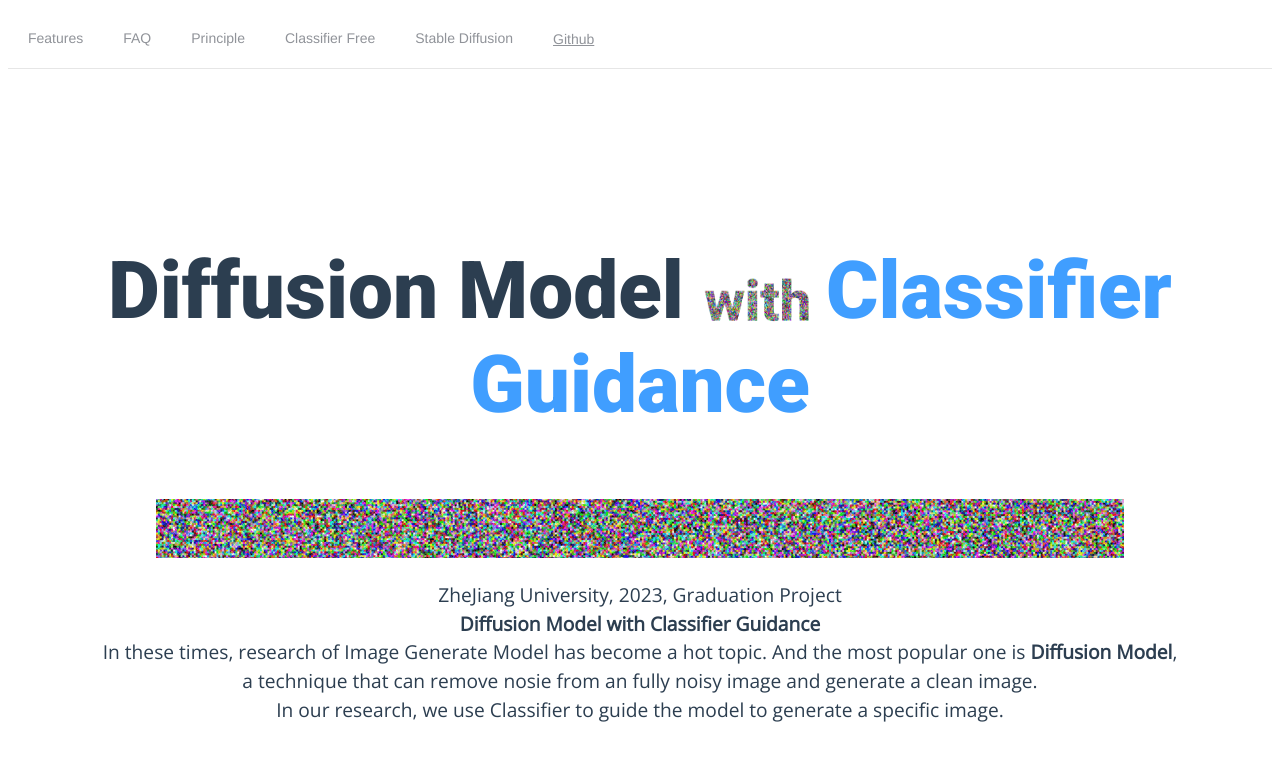
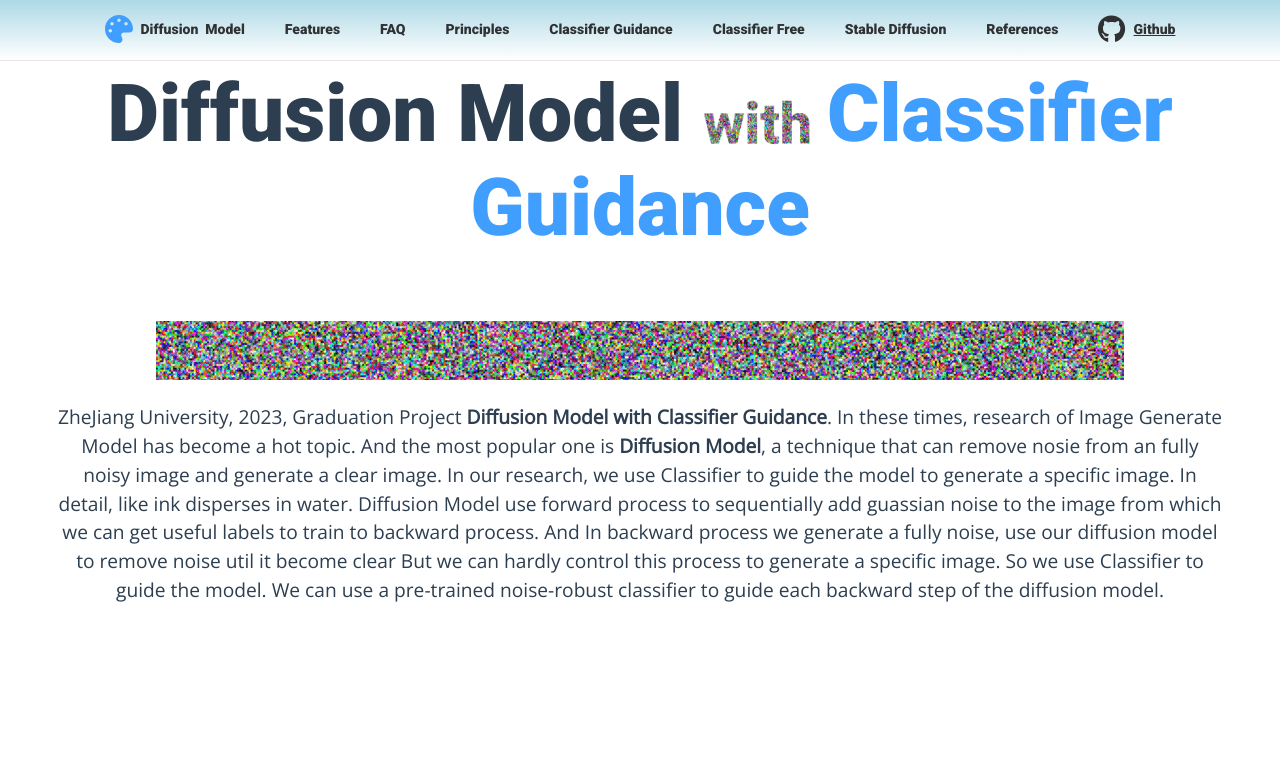
Before and after one commit to zwc233/diffusion_demo, a Vue app: page / in a window 1280 px wide. Shown: the top 760 px of the page. Built offline with nearby package versions, Linux system fonts and the light colour scheme.

Commit message:
修改图标

```diff
--- a/package.json
+++ b/package.json
@@ -8,6 +8,11 @@
     "lint": "vue-cli-service lint"
   },
   "dependencies": {
+    "@fortawesome/fontawesome-svg-core": "^6.4.0",
+    "@fortawesome/free-brands-svg-icons": "^6.4.0",
+    "@fortawesome/free-regular-svg-icons": "^6.4.0",
+    "@fortawesome/free-solid-svg-icons": "^6.4.0",
+    "@fortawesome/vue-fontawesome": "^2.0.10",
     "core-js": "^3.8.3",
     "element-ui": "^2.15.13",
     "vue": "^2.6.14"
--- a/src/components/DemoEntry.vue
+++ b/src/components/DemoEntry.vue
@@ -11,14 +11,25 @@
       />
     </head>
     <el-menu :default-active="activeIndex" class="el-menu-demo" mode="horizontal" @select="handleSelect">
-      <el-menu-item index="1">Features</el-menu-item>
-      <el-menu-item index="2">FAQ</el-menu-item>
-      <el-menu-item index="3">Principle</el-menu-item>
-      <el-menu-item index="5">Classifier Free</el-menu-item>
-      <el-menu-item index="6">Stable Diffusion</el-menu-item>
-      <el-menu-item index="7"><a href="https://github.com/zwc233/guided-diffusion" target="_blank">Github</a></el-menu-item>
+      <el-menu-item index="1">
+        <font-awesome-icon icon="fa-palette" size="2xl" style="color: #409EFF;" />
+        <span style="margin-left: 8px;">Diffusion</span>
+        &nbsp;&nbsp;
+        <span> Model</span>
+      </el-menu-item>
+      <el-menu-item index="2">Features</el-menu-item>
+      <el-menu-item index="3">FAQ</el-menu-item>
+      <el-menu-item index="4">Principles</el-menu-item>
+      <el-menu-item index="5">Classifier Guidance</el-menu-item>
+      <el-menu-item index="6">Classifier Free</el-menu-item>
+      <el-menu-item index="7">Stable Diffusion</el-menu-item>
+      <el-menu-item index="8">References</el-menu-item>
+      <el-menu-item index="9">
+        <font-awesome-icon icon="fa-brands fa-github" size="2xl" />
+        <a style="margin-left: 8px;" href="https://github.com/zwc233/guided-diffusion" target="_blank">Github</a>
+      </el-menu-item>
     </el-menu>
-    <el-container style="height: 100vh;">
+    <el-container style="height: 80vh;">
       <el-main class="centered-content">
         <h1>
           <span style="margin-right: 15px;">Diffusion Model</span>
@@ -32,15 +43,16 @@
         <div class="centered-text">
           <p>
             ZheJiang University, 2023, Graduation Project
-            <br />
-            <b>Diffusion Model with Classifier Guidance</b>
-            <br />
+            <b>Diffusion Model with Classifier Guidance</b>.
             In these times, research of Image Generate Model has become a hot topic.
             And the most popular one is <b>Diffusion Model</b>,
-            <br />
-            a technique that can remove nosie from an fully noisy image and generate a clean image.
-            <br />
+            a technique that can remove nosie from an fully noisy image and generate a clear image.
             In our research, we use Classifier to guide the model to generate a specific image.
+            In detail, like ink disperses in water. Diffusion Model use forward process to sequentially add guassian noise to the image
+            from which we can get useful labels to train to backward process.
+            And In backward process we generate a fully noise, use our diffusion model to remove noise util it become clear
+            But we can hardly control this process to generate a specific image. So we use Classifier to guide the model.
+            We can use a pre-trained noise-robust classifier to guide each backward step of the diffusion model.
           </p>
         </div>
       </el-main>
@@ -98,6 +110,7 @@ h1 {
 
 .centered-text {
   text-align: center;
+  max-width: 73em;
   margin-bottom: 1em;
 }
 
@@ -122,4 +135,32 @@ p {
   font-size: 1.2em;
   line-height: 1.5em;
 }
+
+.el-menu-demo {
+  display: flex;
+  justify-content: center;
+  align-items: center;
+  position: fixed;
+  top: 0;
+  left: 0;
+  right: 0;
+  z-index: 1000;
+}
+
+.el-menu-demo .el-menu-item {
+  display: flex;
+  justify-content: center;
+  align-items: center;
+  font-family: "Roboto", sans-serif;
+  font-weight: 20;
+  color: #303133;
+}
+
+.el-menu {
+  background: linear-gradient(to bottom, #ADD8E6, #FFFFFF) !important;
+}
+html, body {
+  margin: 0;
+  padding: 0;
+}
 </style>
--- a/src/main.js
+++ b/src/main.js
@@ -2,6 +2,15 @@ import Vue from 'vue'
 import App from './App.vue'
 import ElementUI from 'element-ui'
 import 'element-ui/lib/theme-chalk/index.css'
+import { library } from '@fortawesome/fontawesome-svg-core'
+import { faHatWizard, faPalette, } from '@fortawesome/free-solid-svg-icons'
+import { faGithub } from '@fortawesome/free-brands-svg-icons'
+import { FontAwesomeIcon } from '@fortawesome/vue-fontawesome'
+
+library.add(faHatWizard)
+library.add(faPalette)
+library.add(faGithub)
+Vue.component('font-awesome-icon', FontAwesomeIcon)
 
 Vue.use(ElementUI)
 Vue.config.productionTip = false
```
Also changed, not shown: 1 other file (tests, documents, lock files or other folders). Lines whose indentation alone changed are shown as unchanged.
